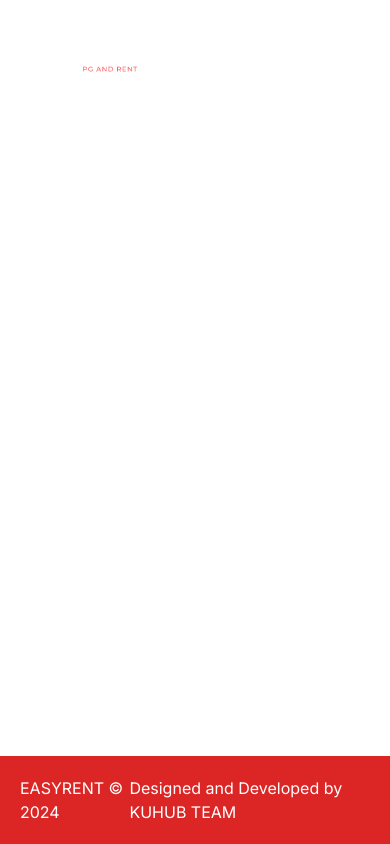
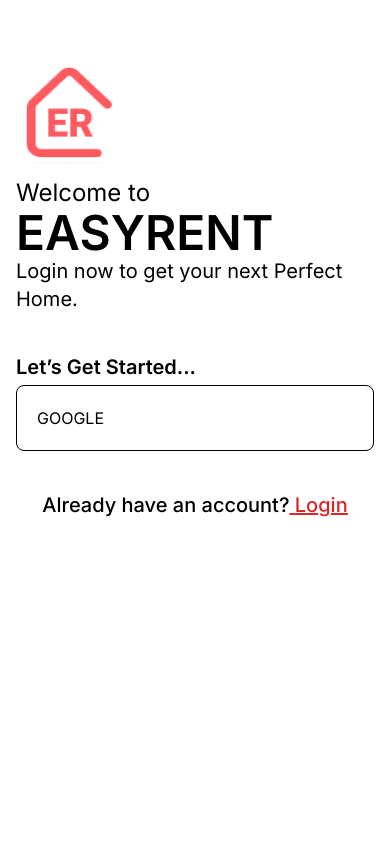
Before and after one commit to Leskarx/Easyrent, a Next.js app: page / in a window 390 px wide. Built offline with nearby package versions, Linux system fonts and the light colour scheme.

Commit message:
worked on planning and login screen

```diff
--- a/src/app/login/page.jsx
+++ b/src/app/login/page.jsx
@@ -1,10 +1,11 @@
+import Login from '@/components/loginComponents/Login'
 import BackgroundMain from '@/components/mainBackground/BackgroundMain'
 import React from 'react'
 
 export default function page() {
   return (
-    <div>
-      <BackgroundMain/>
+    <div className='  flex justify-center items-center h-screen'>
+    <Login/>
     </div>
   )
 }
--- /dev/null
+++ b/src/components/loginComponents/Login.jsx
@@ -0,0 +1,10 @@
+import React from 'react'
+import MainSection from '../utils/MainSection'
+
+export default function Login() {
+  return (
+    <div className=' w-full h-full flex justify-center items-center '>
+  <MainSection title="Login" para={"fsdhfgsufsuhfh"} buttonTitle="Login" />
+    </div>
+  )
+}
--- a/src/components/mainBackground/Footer.jsx
+++ b/src/components/mainBackground/Footer.jsx
@@ -2,7 +2,7 @@
 
 export default function Footer() {
   return (
-    <div className=' text-white fixed bottom-0 left-0 right-0 bg-red-600 p-5'>
+    <div className='md:block hidden text-white fixed bottom-0 left-0 right-0 bg-red-600 p-5'>
 <div className=' w-full h-full flex justify-between ' >
 <p>
         EASYRENT © 2024
--- a/src/components/mainBackground/Navbar.jsx
+++ b/src/components/mainBackground/Navbar.jsx
@@ -3,7 +3,7 @@
 
 export default function Navbar() {
   return (
-    <div className=' fixed -top-10  w-full text-white p-2'>
+    <div className=' absolute -top-10 md:block hidden  w-full text-white p-2'>
 <div className=' w-full h-full flex justify-between items-center '>
 <Image
 src={"/Blue Simple Classic Property Real Estate Logo 2.png"}
--- a/src/components/mobile/GettingStart.jsx
+++ b/src/components/mobile/GettingStart.jsx
@@ -1,8 +1,51 @@
+"use client";
 import React from 'react'
+import Link from 'next/link'
+import Image from 'next/image';
 
 export default function GettingStart() {
   return (
-    <div className='md:hidden   w-full h-screen bg-white'>
+    <div className='md:hidden z-50 p-4 w-full h-screen flex flex-col pt-16   bg-white'>
+<div className=' w-full flex flex-col gap-10  mb-20 '>
+<section className=' w-full flex flex-col gap-3'>
+        <Image
+        // style={{
+        //   height:"auto",
+        //   width:"auto"
+        // }}
+
+        src={"/Frame 5.png"}
+        width={250}
+        height={200}
+        priority
+        quality={100}
+        alt="logo"
+        />
+       <div className=' text-2xl leading-8  text-left w-full flex flex-col gap-0 stroke-1'>
+       <p className='  '>
+          Welcome to
+        </p>
+        <p className=' font-semibold text-5xl'>
+        EASYRENT
+        </p>
+        <p className='  text-xl'>Login now to get your next Perfect<br/> Home. </p>
+       </div>
+
+      </section>
+      <section className='  w-full flex flex-col gap-1 '>
+<p className=' font-semibold text-xl'>Let’s Get Started...</p>
+ <div className='p-5 border-black border rounded-lg w-full '>GOOGLE</div>
+
+      </section>
+      <section className=' self-center font-medium text-xl  w-max '>
+        <p>
+        Already have an account?
+      <span className=' cursor-pointer underline text-red-600 '>  <Link href={"/login"}>
+       Login
+        </Link></span>
+        </p>
+      </section>
+</div>
 
 
     </div>
--- /dev/null
+++ b/src/components/utils/MainSection.jsx
@@ -0,0 +1,25 @@
+import React from 'react'
+
+export default function MainSection({title,para,body,buttonTitle,handleSubmit}) {
+  return (
+    <div className=' p-3  min-h-screen md:min-h-[30%] md:w-[33%] w-full bg-white rounded-lg shadow-4xl flex flex-col justify-between  '>
+    <div className=' w-full flex flex-col gap-2'>
+    <p>
+       {title}
+       </p>
+       <p>
+        {para}
+       </p>
+    </div>
+       <div className=' w-full'>
+        {body}
+       </div>
+       <button className=' rounded-lg w-full p-4 bg-red-500 text-white text-center '  onClick={handleSubmit}>
+{buttonTitle}
+       </button>
+
+
+
+    </div>
+  )
+}
```
Also changed, not shown: public/Frame 5.png (added).
